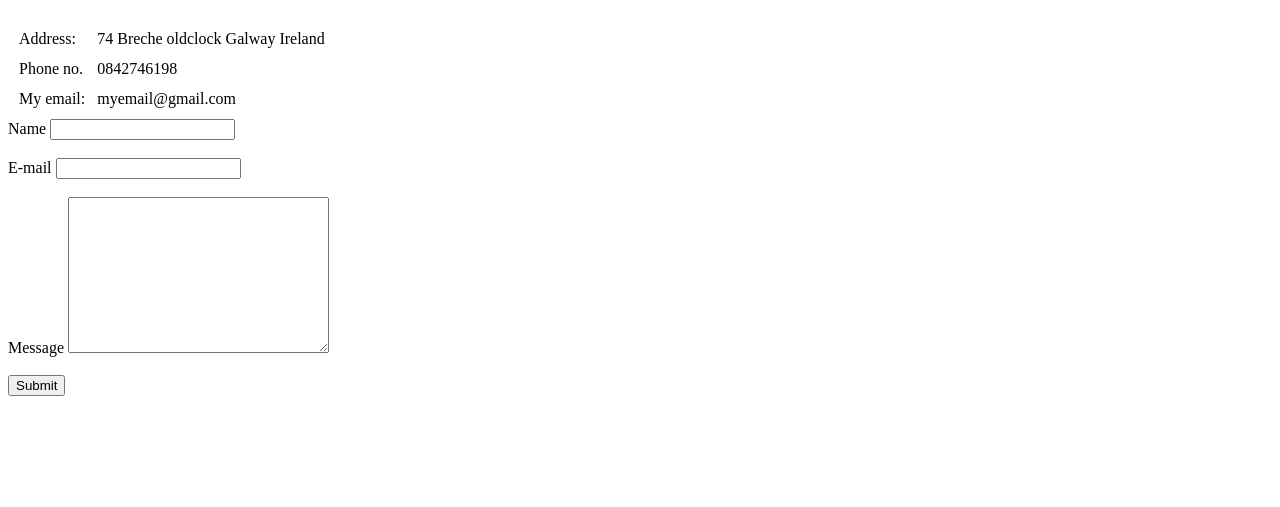
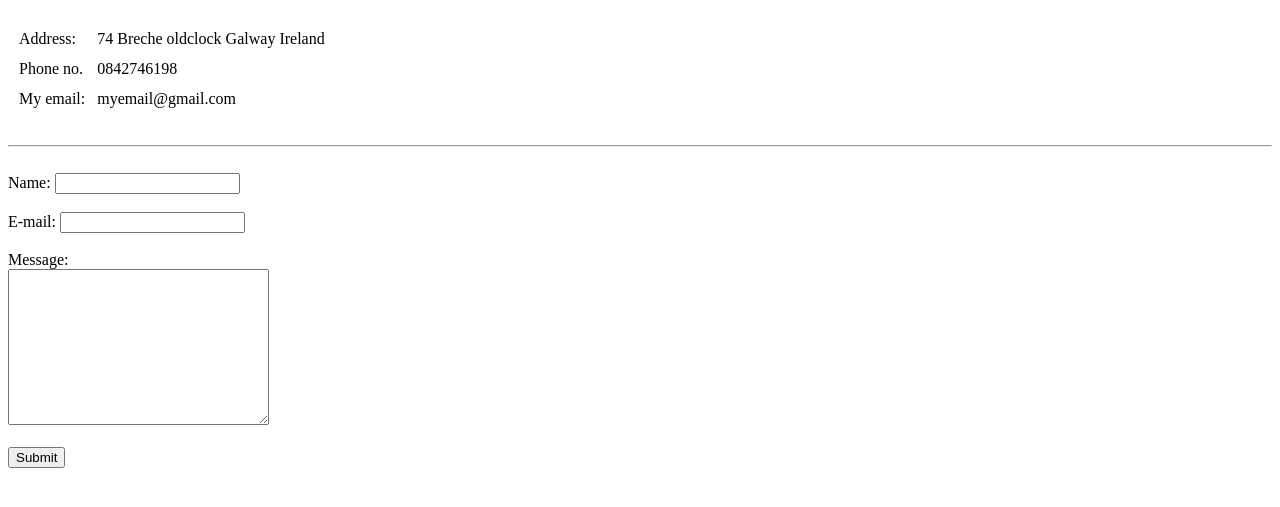
Before and after one commit to LiyaZazhariah/cv, a plain HTML site: page contact.html in a window 1280 px wide. Shown: the part 61-568 px from the top of the page. Drawn offline with Linux system fonts and the light colour scheme.

Commit message:
Update contact.html

```diff
--- a/contact.html
+++ b/contact.html
@@ -19,13 +19,13 @@
         <td>My email:</td>
         <td>myemail@gmail.com</td>
       </tr>
-    </table>
-      <form action="mailto:liyathzac@gmail.com" method="post" enctype="text/plain">
-      <label>Name</label>
+    </table><br><hr><br>
+    <form action="mailto:liyathzac@gmail.com" method="post" enctype="text/plain">
+      <label>Name:</label>
       <input type="text" name="YourName" value=""><br><br>
-      <label>E-mail</label>
+      <label>E-mail:</label>
       <input type="email" name="YourEmail" value=""><br><br>
-      <label>Message</label>
+      <label>Message:</label><br>
       <textarea name="My message" rows="10" cols="30"></textarea><br><br>
       <input type="submit">
     </form>
```
